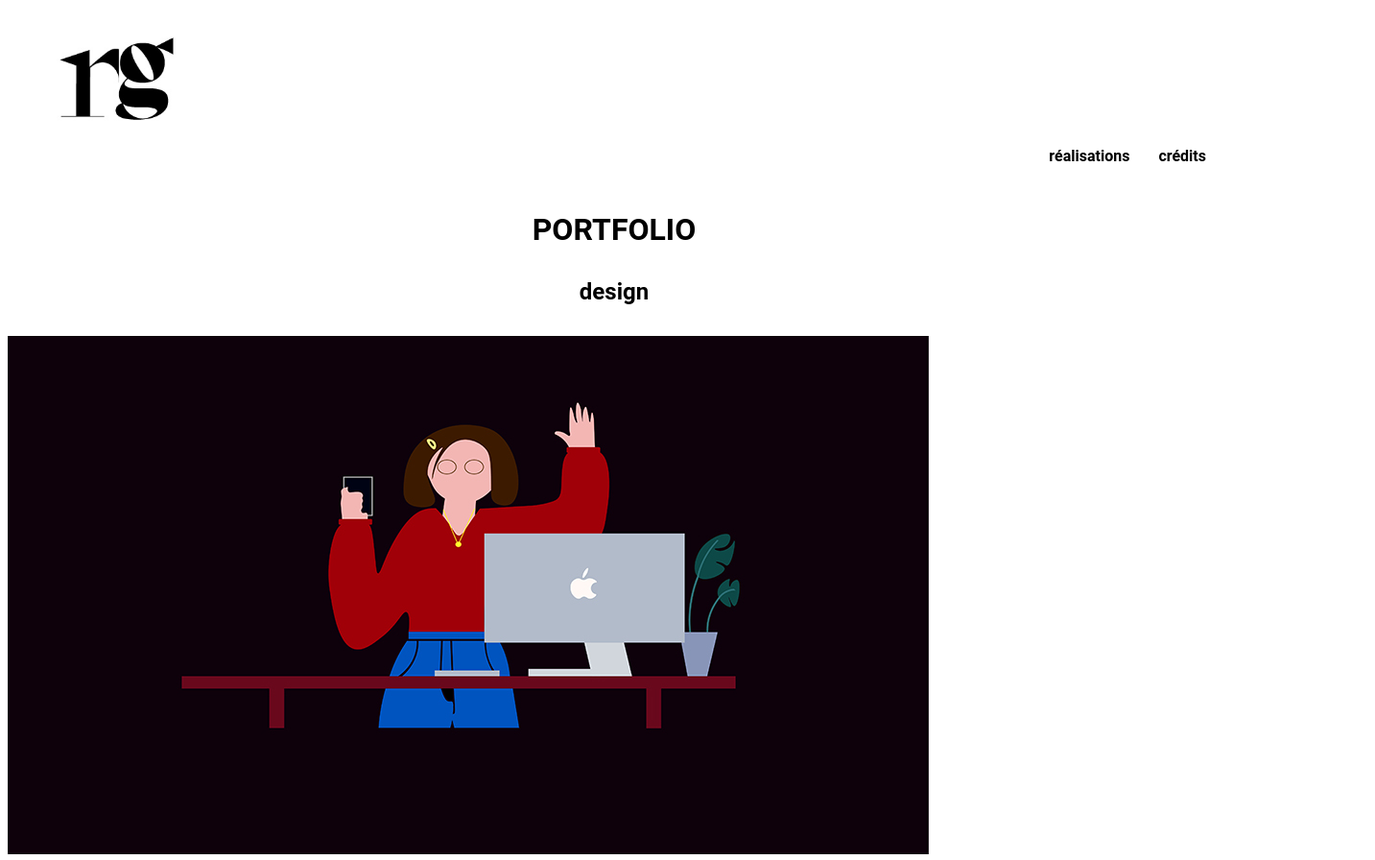
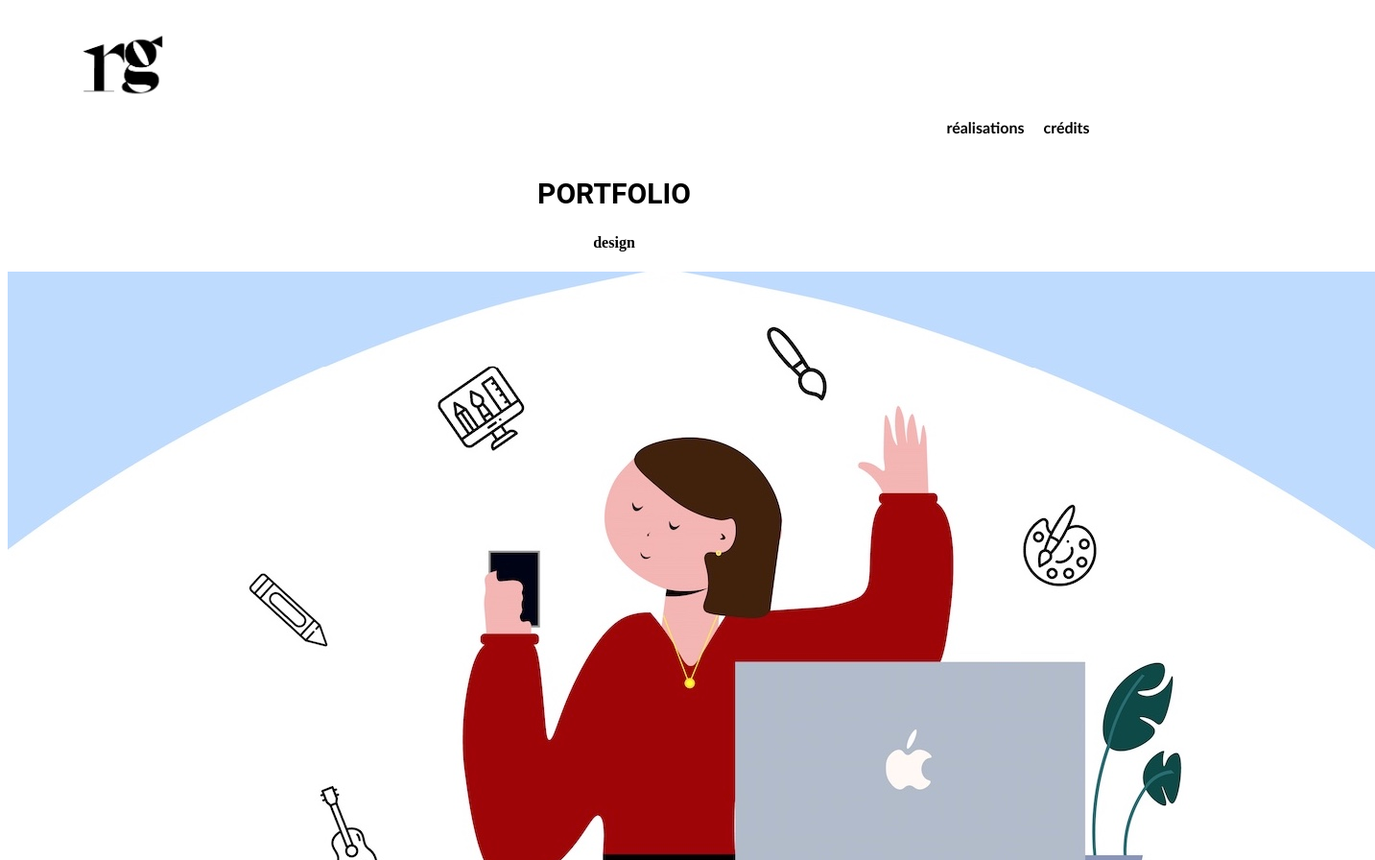
Before and after one commit to Romaneguillemard/nws-personnal-branding, a plain HTML site: page index.html in a window 1280 px wide. Shown: the top 896 px of the page at 96% size, 1433 px wide, since content can reach past the window. Drawn offline with Linux system fonts and the light colour scheme.

Commit message:
avancement

```diff
--- a/index.html
+++ b/index.html
@@ -9,7 +9,7 @@
   </head>
   <body>
     <header>
-      <a><img class="logoromane" src="img/groslogo.jpeg" alt="logoromane"/></a>
+      <a><img class="logo" src="img/groslogo.jpeg" alt="logo"/></a>
       <nav>
         <ul class="menu">
           <li>
@@ -21,24 +21,26 @@
         </ul>
       </nav>
     </header>
-    <h3>PORTFOLIO</h3>
+    <section class="intro">
+      <h2>PORTFOLIO</h2>
       <h4>design</h4>
-    <a><img src="img/fond de site.jpg" alt="illustration"/></a>
+      <img src="img/FOND.jpeg" alt="illustration" />
       <p>
         Je m’appelle Romane, j’ai 18 ans et je suis en première année à la
         Normandie Web School, en bachelor chef de projet digital. Depuis petite,
         je suis passionnée d’art en tous genres : peinture, musique, musée,
-      architecture, cinéma. Je pratique les deux premiers, peinture sur toile et
-      pratique de la guitare. Bref, je suis une fille créative avec une sacrée
-      imagination. Le numérique me permet de les gouverner tous avec un anneau.
-      Mais ne m’appelez pas Sauron! Le numérique, c’est le futur. Le numérique,
-      c’est mon futur. Design-anglicisme. n.m : esthétique industrielle
-      appliquée à la recherche de formes nouvelles et adaptées à leur fonction.
-      Cette définition n’est pas tout à fait la mienne. Beau, utile, esthétique,
-      ergonomique et adapté aux projets. Voici comment je vois le design. Je
-      recherche une alternance dans laquelle j’apporterai mes jeunes qualités
-      graphiques et mon imagination débordante.
+        architecture, cinéma. Je pratique les deux premiers, peinture sur toile
+        et pratique de la guitare. Bref, je suis une fille créative avec une
+        sacrée imagination. Le numérique me permet de les gouverner tous avec un
+        anneau. Mais ne m’appelez pas Sauron! Le numérique, c’est le futur. Le
+        numérique, c’est mon futur. Design-anglicisme. n.m : esthétique
+        industrielle appliquée à la recherche de formes nouvelles et adaptées à
+        leur fonction. Cette définition n’est pas tout à fait la mienne. Beau,
+        utile, esthétique, ergonomique et adapté aux projets. Voici comment je
+        vois le design. Je recherche une alternance dans laquelle j’apporterai
+        mes jeunes qualités graphiques et mon imagination débordante.
       </p>
+    </section>
     <p>
       MES COMPETENCES
     </p>
@@ -63,7 +65,7 @@
       première année, mes compétences passent aussi par le marketing (community
       manager) et un peu de développement (HTML/CSS).
     </p>
-    <p>CE QUI RYTHME MA VIE</p>
+    <p>CE QUI ME REND HEUREUSE</p>
     <hr />
     <div class="articles">
       <img class="l'art" src="/img/l'art, une passion.jpeg" alt="l'art" />
--- a/style.css
+++ b/style.css
@@ -9,14 +9,15 @@ header {
   display: flex;
   justify-content: right;
   list-style: none;
-  padding-top: -50%;
+  padding-top: -40%;
+  margin-right: 10%;
 }
 
 .menu a {
-  padding: 10px 15px;
+  padding: 5px 10px;
   text-decoration: none;
   color: black;
-  font-family: "Roboto";
+  font-family: "Optima";
   font-weight: bold;
 }
 
@@ -26,10 +27,10 @@ h3 {
   font-size: 200%;
 }
 
-h4 {
+h2 {
   text-align: center;
   font-family: "Roboto";
-  font-size: 150%;
+  font-size: 30px;
 }
 
 .illustration {
@@ -38,9 +39,9 @@ h4 {
   margin-right: auto;
 }
 
-.logoromane {
-  height: 100px;
-  margin-left: 4%;
+.logo {
+  height: 70px;
+  margin-left: 6%;
   margin-top: 2%;
 }
 
@@ -55,7 +56,7 @@ p {
 
 hr {
   color: red;
-  width: 100px;
+  width: 150px;
   margin-top: 3%;
   margin-bottom: 3%;
 }
@@ -81,3 +82,7 @@ hr {
 .articles img {
   justify-self: center;
 }
+
+.intro {
+  text-align: center;
+}
```
Also changed, not shown: img/FOND.jpeg (added). Lines whose indentation alone changed are shown as unchanged.
